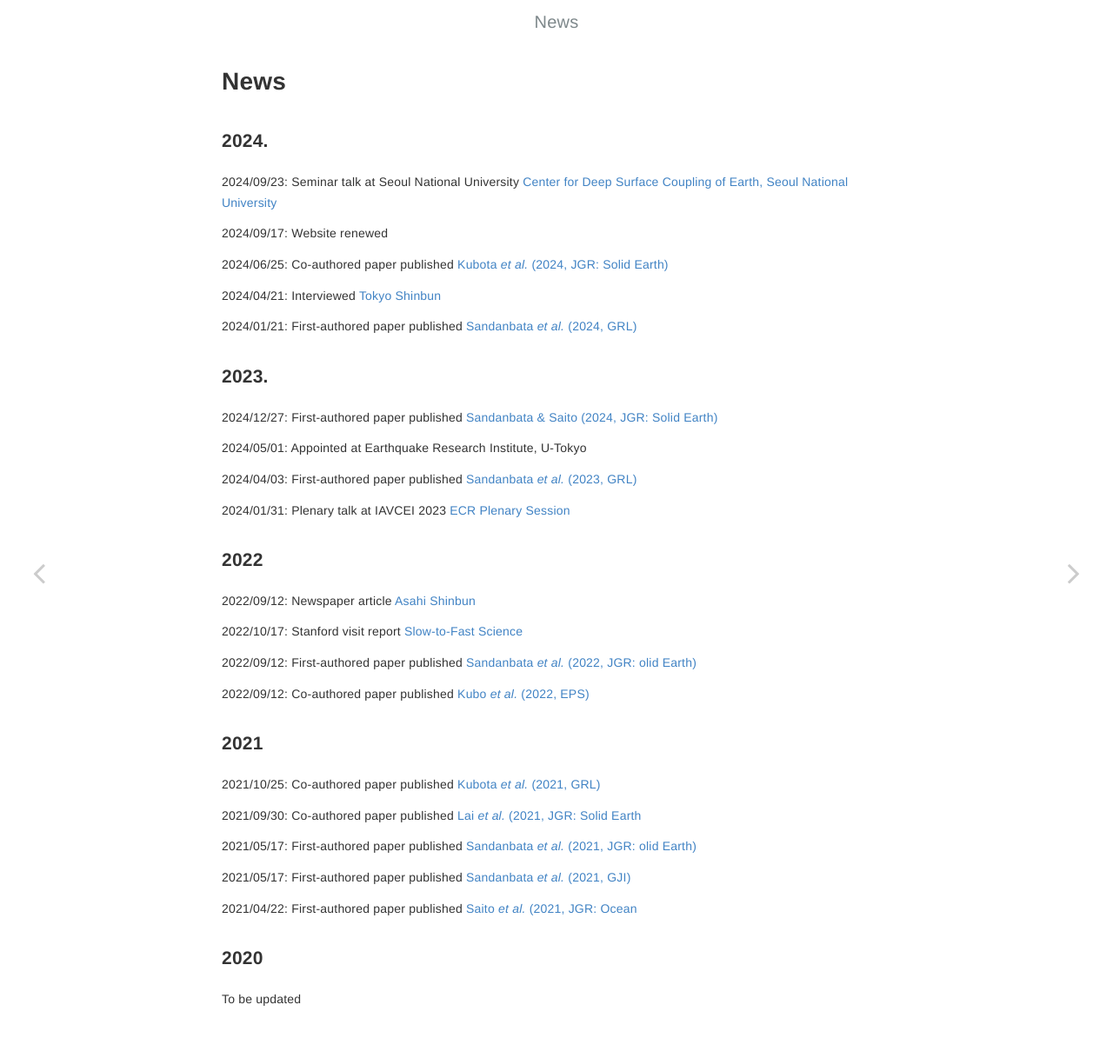
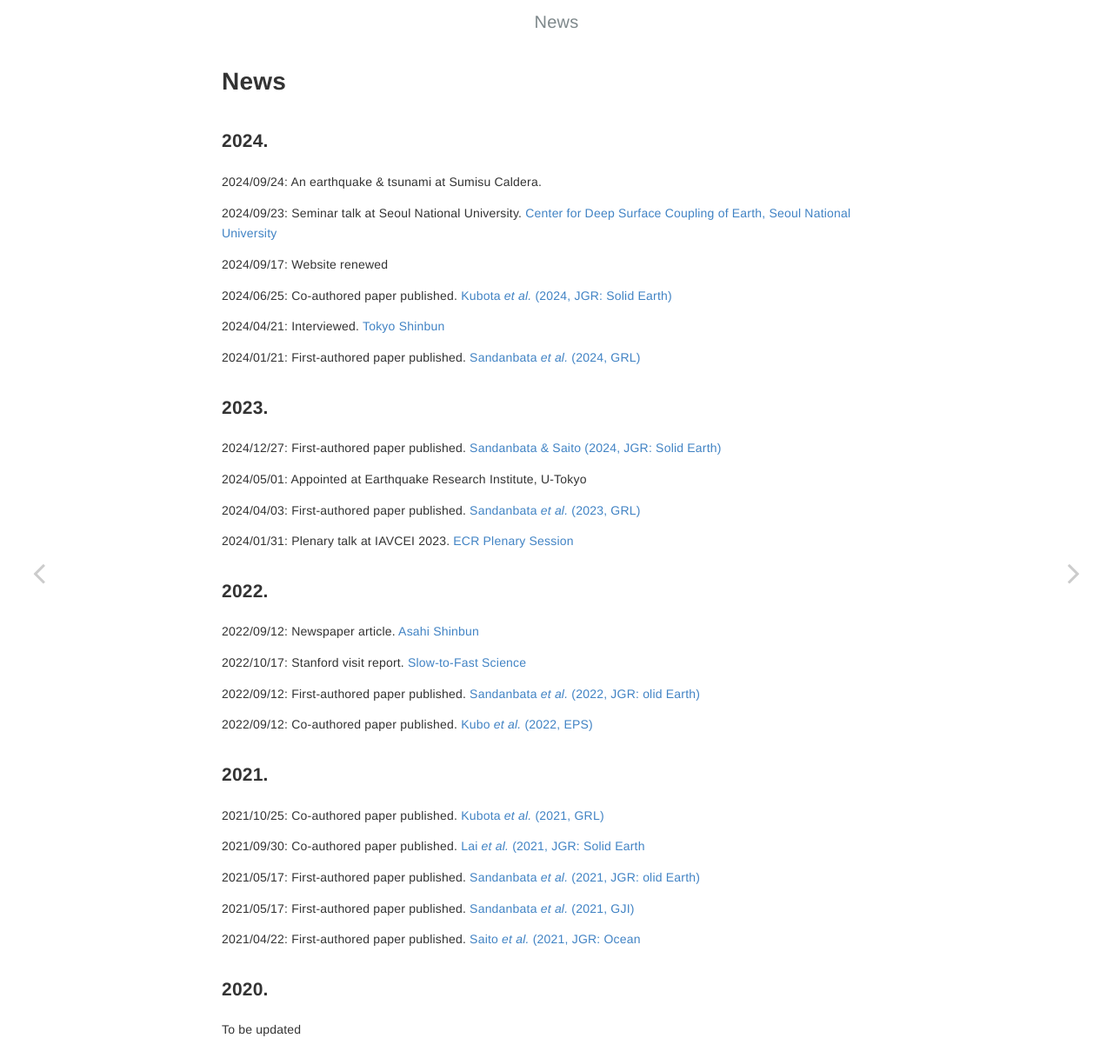
Before and after one commit to osm3dan/en_site, a Jekyll site: the page built from _pages/news.md, in a window 1280 px wide. Shown: the whole page at 87% size. Built offline with Jekyll 4.4.1, drawn with Linux system fonts in a browser that asks for light colours.

```diff
--- a/_includes/google-analytics.html
+++ b/_includes/google-analytics.html
@@ -1,5 +1,5 @@
 <!-- Global site tag (gtag.js) - Google Analytics -->
-<script async src="https://www.googletagmanager.com/gtag/js?id={{ site.tracker.google_analytics }}"></script>
+<script async src="https://www.googletagmanager.com/gtag/js?id=UA-180696724-1"></script>
 <script>
   window.dataLayer = window.dataLayer || [];
   function gtag(){dataLayer.push(arguments);}
--- a/_pages/news.md
+++ b/_pages/news.md
@@ -8,46 +8,48 @@ layout: post
 
 ### 2024.
 
-2024/09/23: Seminar talk at Seoul National University [Center for Deep Surface Coupling of Earth, Seoul National University](https://deepsurf.snu.ac.kr/category/board-141-GR-EhlQB5Q8-20230411185154/)
+2024/09/24: An earthquake & tsunami at Sumisu Caldera.
+
+2024/09/23: Seminar talk at Seoul National University. [Center for Deep Surface Coupling of Earth, Seoul National University](https://deepsurf.snu.ac.kr/category/board-141-GR-EhlQB5Q8-20230411185154/)
 
 2024/09/17: Website renewed
 
-2024/06/25: Co-authored paper published [Kubota *et al.* (2024, JGR: Solid Earth)](https://doi.org/10.1029/2024GL108415)
+2024/06/25: Co-authored paper published. [Kubota *et al.* (2024, JGR: Solid Earth)](https://doi.org/10.1029/2024GL108415)
 
-2024/04/21: Interviewed [Tokyo Shinbun](https://www.tokyo-np.co.jp/article/322603)
+2024/04/21: Interviewed. [Tokyo Shinbun](https://www.tokyo-np.co.jp/article/322603)
 
-2024/01/21: First-authored paper published [Sandanbata *et al.* (2024, GRL)](https://doi.org/10.1029/2023GL106949)
+2024/01/21: First-authored paper published. [Sandanbata *et al.* (2024, GRL)](https://doi.org/10.1029/2023GL106949)
 
 ### 2023.
-2024/12/27: First-authored paper published [Sandanbata & Saito (2024, JGR: Solid Earth)](https://doi.org/10.1029/2023JB027917)
+2024/12/27: First-authored paper published. [Sandanbata & Saito (2024, JGR: Solid Earth)](https://doi.org/10.1029/2023JB027917)
 
 2024/05/01: Appointed at Earthquake Research Institute, U-Tokyo
 
-2024/04/03: First-authored paper published [Sandanbata *et al.* (2023, GRL)](https://doi.org/10.1029/2022GL101086)
+2024/04/03: First-authored paper published. [Sandanbata *et al.* (2023, GRL)](https://doi.org/10.1029/2022GL101086)
 
-2024/01/31: Plenary talk at IAVCEI 2023 [ECR Plenary Session](https://confer.eventsair.com/iavcei2023/plenary-speakers)
+2024/01/31: Plenary talk at IAVCEI 2023. [ECR Plenary Session](https://confer.eventsair.com/iavcei2023/plenary-speakers)
 
-### 2022
+### 2022.
 
-2022/09/12: Newspaper article [Asahi Shinbun](https://digital.asahi.com/articles/ASQC951V7QC9PLBJ003.html?ref=tw_asahi)
+2022/09/12: Newspaper article. [Asahi Shinbun](https://digital.asahi.com/articles/ASQC951V7QC9PLBJ003.html?ref=tw_asahi)
 
-2022/10/17: Stanford visit report [Slow-to-Fast Science](https://slow-to-fast-eq.org/events/news/overseas_2022)
+2022/10/17: Stanford visit report. [Slow-to-Fast Science](https://slow-to-fast-eq.org/events/news/overseas_2022)
 
-2022/09/12: First-authored paper published [Sandanbata *et al.* (2022, JGR: olid Earth)](https://doi.org/10.1029/2022JB024213)
+2022/09/12: First-authored paper published. [Sandanbata *et al.* (2022, JGR: olid Earth)](https://doi.org/10.1029/2022JB024213)
 
-2022/09/12: Co-authored paper published [Kubo *et al.* (2022, EPS)](https://doi.org/10.1186/s40623-022-01663-w)
+2022/09/12: Co-authored paper published. [Kubo *et al.* (2022, EPS)](https://doi.org/10.1186/s40623-022-01663-w)
 
-### 2021
-2021/10/25: Co-authored paper published [Kubota *et al.* (2021, GRL)](https://doi.org/10.1029/2021GL094255)
+### 2021.
+2021/10/25: Co-authored paper published. [Kubota *et al.* (2021, GRL)](https://doi.org/10.1029/2021GL094255)
 
-2021/09/30: Co-authored paper published [Lai *et al.* (2021, JGR: Solid Earth](https://doi.org/10.1029/2021JB022139)
+2021/09/30: Co-authored paper published. [Lai *et al.* (2021, JGR: Solid Earth](https://doi.org/10.1029/2021JB022139)
 
-2021/05/17: First-authored paper published [Sandanbata *et al.* (2021, JGR: olid Earth)](https://doi.org/10.1029/2021JB021693)
+2021/05/17: First-authored paper published. [Sandanbata *et al.* (2021, JGR: olid Earth)](https://doi.org/10.1029/2021JB021693)
 
-2021/05/17: First-authored paper published [Sandanbata *et al.* (2021, GJI)](https://doi.org/10.1093/gji/ggab192)
+2021/05/17: First-authored paper published. [Sandanbata *et al.* (2021, GJI)](https://doi.org/10.1093/gji/ggab192)
 
-2021/04/22: First-authored paper published [Saito *et al.* (2021, JGR: Ocean](https://doi.org/10.1029/2020JC017011)
+2021/04/22: First-authored paper published. [Saito *et al.* (2021, JGR: Ocean](https://doi.org/10.1029/2020JC017011)
 
-### 2020
+### 2020.
 
 To be updated
```
Also changed, not shown: 10 other files.
